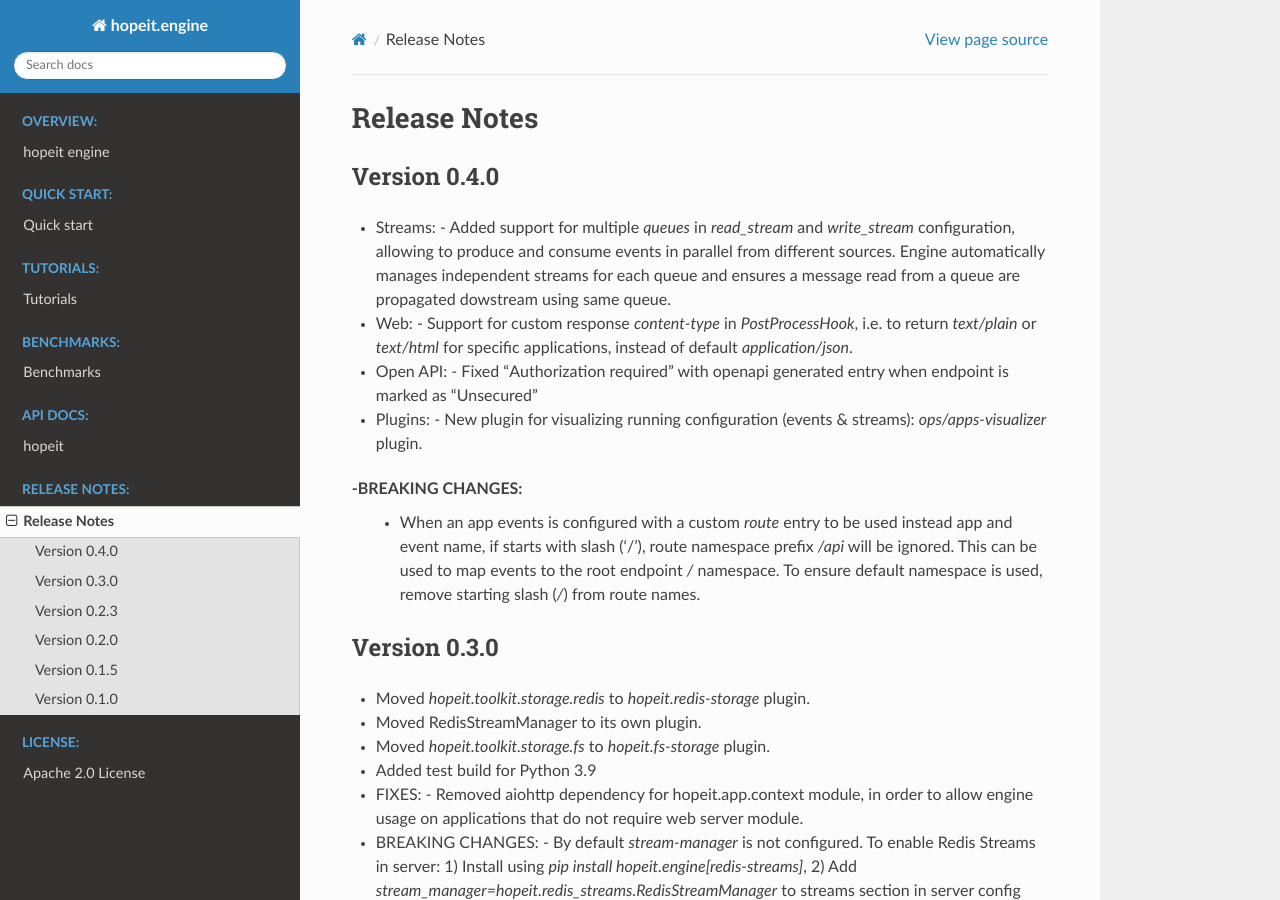
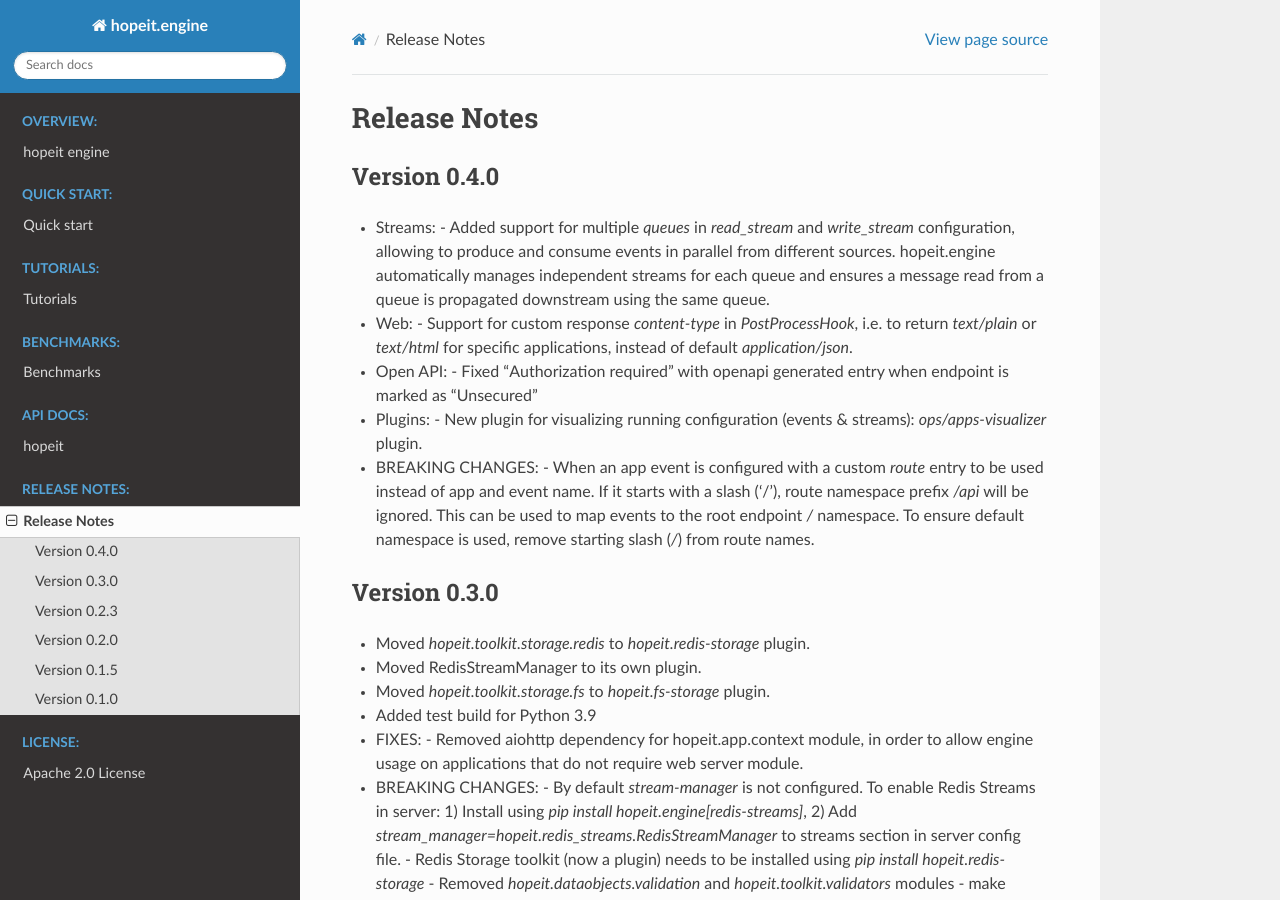
Before and after one commit to hopeit-git/hopeit.engine, a Sphinx documentation site: the page built from docs/source/release-notes.rst, in a window 1280 px wide and 900 px high. Built offline with Sphinx 7.4.7 and the Read the Docs theme 2.0.0, drawn with Linux system fonts in a browser that asks for light colours; pages that are not in the unit, such as notebooks, are missing from menus.

Commit message:
Fix release notes 0.4.0

```diff
--- a/docs/source/release-notes.rst
+++ b/docs/source/release-notes.rst
@@ -1,10 +1,11 @@
 Release Notes
 =============
+
 
 Version 0.4.0
 _____________
 - Streams:
-  - Added support for multiple `queues` in `read_stream` and `write_stream` configuration, allowing to produce and consume events in parallel from different sources. Engine automatically manages independent streams for each queue and ensures a message read from a queue are propagated dowstream using same queue.
+  - Added support for multiple `queues` in `read_stream` and `write_stream` configuration, allowing to produce and consume events in parallel from different sources. hopeit.engine automatically manages independent streams for each queue and ensures a message read from a queue is propagated downstream using the same queue.
 
 - Web:
   - Support for custom response `content-type` in `PostProcessHook`, i.e. to return `text/plain` or `text/html` for specific applications, instead of default `application/json`.
@@ -15,8 +16,8 @@
 - Plugins:
   - New plugin for visualizing running configuration (events & streams): `ops/apps-visualizer` plugin.
 
--BREAKING CHANGES:
-  - When an app events is configured with a custom `route` entry to be used instead app and event name, if starts with slash ('/'), route namespace prefix `/api` will be ignored. This can be used to map events to the root endpoint `/` namespace. To ensure default namespace is used, remove starting slash (`/`) from route names.
+- BREAKING CHANGES:
+  - When an app event is configured with a custom `route` entry to be used instead of app and event name. If it starts with a slash ('/'), route namespace prefix `/api` will be ignored. This can be used to map events to the root endpoint `/` namespace. To ensure default namespace is used, remove starting slash (`/`) from route names.
 
 
 Version 0.3.0
```
